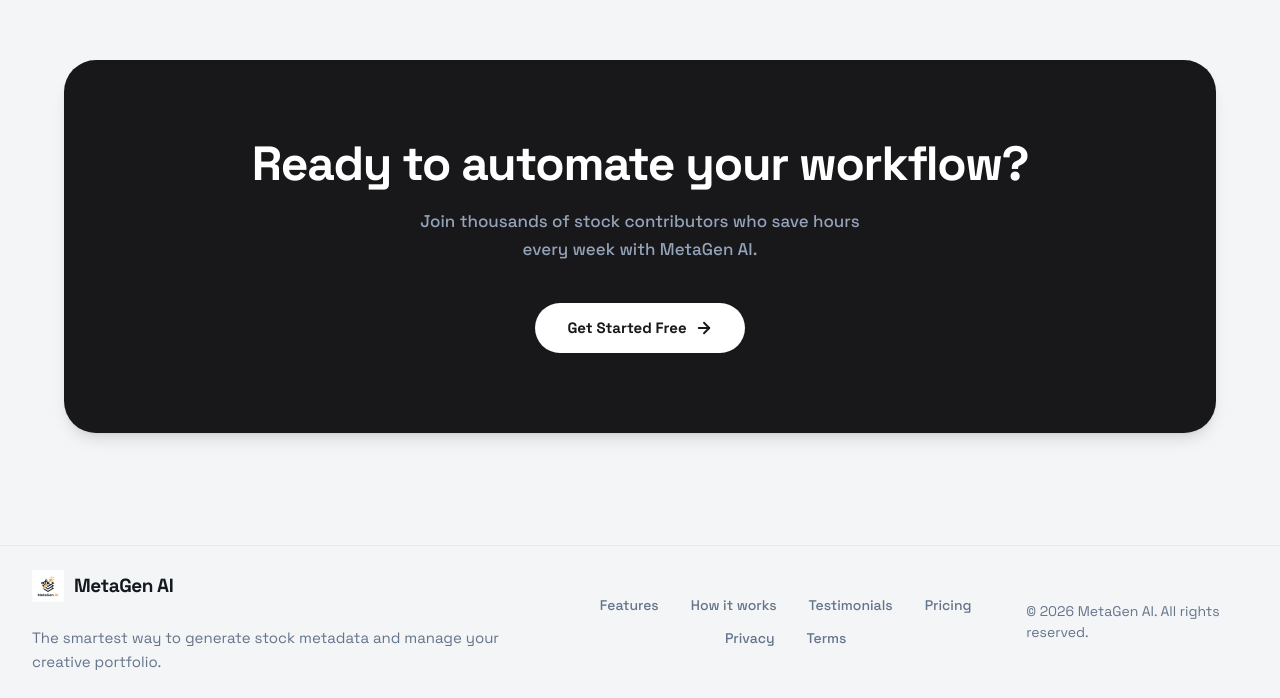
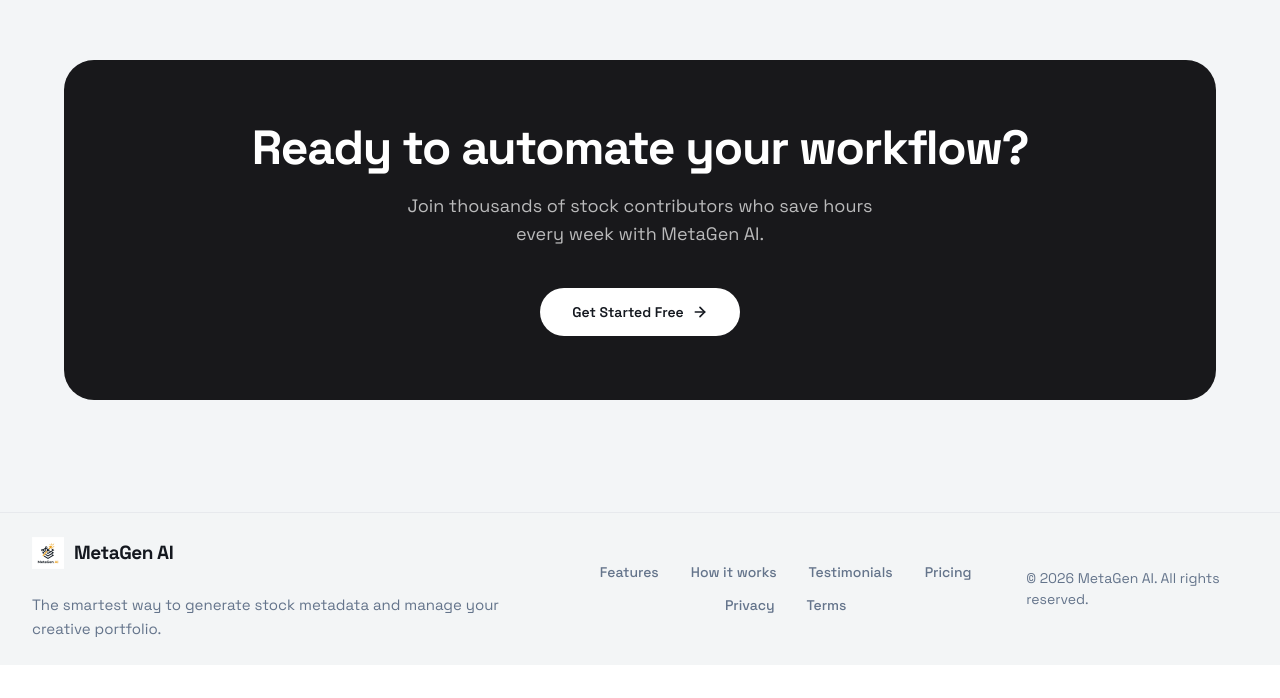
Before and after one commit to Alok4D/ai-meta-generator, a Next.js app in the folder apps/web/: page / in a window 1280 px wide. Shown: the part 3788-4486 px from the top of the page. After the commit the page ends 4453 px from the top, so only its background shows below. Built offline with nearby package versions, Linux system fonts and the light colour scheme; no server answers.

Commit message:
feat: create reusable CTA component for landing page

```diff
--- a/apps/web/app/(landing)/_components/CTA.tsx
+++ b/apps/web/app/(landing)/_components/CTA.tsx
@@ -20,19 +20,19 @@ export default function CTA({
       <div className="max-w-6xl mx-auto px-4 md:px-0">
 
         {/* CTA Card */}
-        <div className="bg-[#18181B] rounded-[32px] px-6 py-16 md:py-20 flex flex-col items-center text-center shadow-lg border-0">
+        <div className="bg-[#18181B] rounded-[30px] px-6 py-16 md:py-16 flex flex-col items-center text-center">
 
           <h2 className="text-[32px] md:text-[48px] font-bold text-white mb-5 tracking-tight leading-[1] md:leading-[48px]">
             {title}
           </h2>
 
-          <p className="text-slate-400 text-[16px] md:text-[17px] max-w-xl mx-auto mb-10 leading-[1.6] font-medium font-sans">
+          <p className="text-white/70 text-[18px] max-w-xl mx-auto mb-10 leading-[28px] font-normal">
             {subtitle}
           </p>
 
-          <button className="bg-white hover:bg-gray-100 text-[#18181B] px-8 py-3.5 rounded-full flex items-center justify-center gap-2 text-[15px] font-bold transition-all duration-200 hover:scale-105 font-sans">
+          <button className="bg-white hover:bg-gray-100 text-[#14181F] px-8 py-3.5 rounded-full flex items-center justify-center gap-2 text-[14px] leading-[20px] font-semibold transition-all duration-200 hover:scale-105">
             {buttonText}
-            <ArrowRight size={18} strokeWidth={2.5} />
+            <ArrowRight size={16} strokeWidth={2.5} />
           </button>
 
         </div>
```
